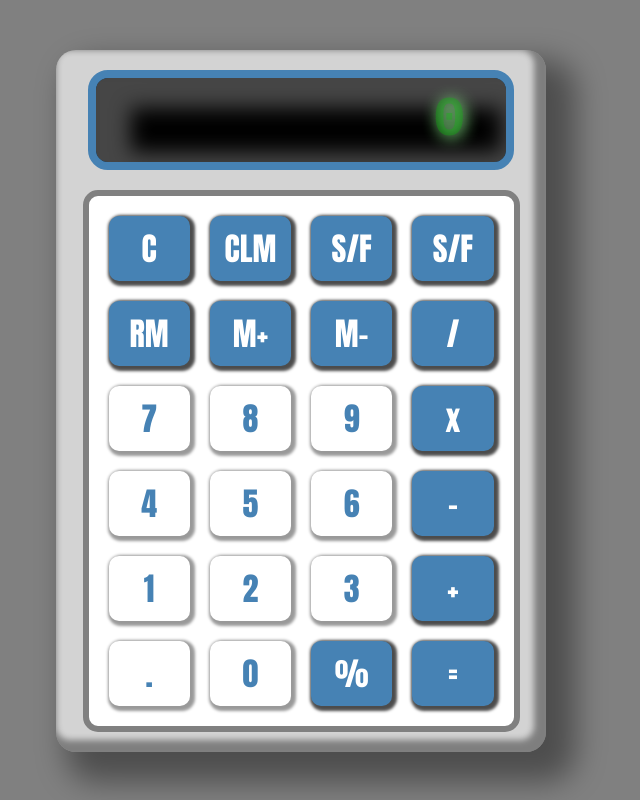
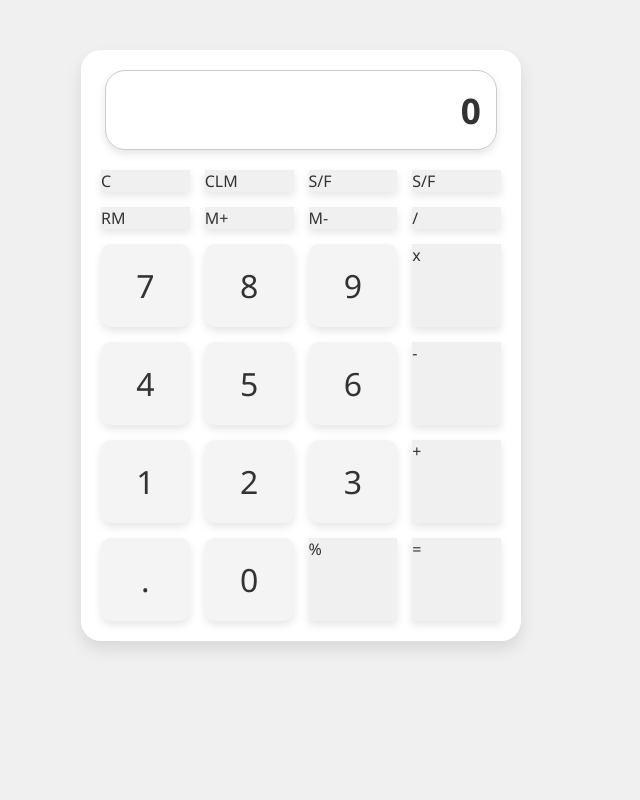
Before and after one commit to AndreLuisTrocoliAzevedoCruz/CalculadoraWeb, a plain HTML site: page ProjetoWeb/index.html in a window 1280 px wide. Shown: the whole page, without its empty margins (339-979 px from the left). Drawn offline with Linux system fonts and the light colour scheme.

Commit message:
Update style.css
Mudança de estilo CSS

```diff
--- a/ProjetoWeb/style.css
+++ b/ProjetoWeb/style.css
@@ -1,87 +1,64 @@
 body {
-    background-color: gray;
+    background-color: #f0f0f0; /* Cor de fundo suave */
     padding: 0;
     margin: 0;
-    text-align: center;
-
+    font-family: 'Segoe UI', Tahoma, Geneva, Verdana, sans-serif; /* Fonte padrão moderna */
 }
 
 .container {
-    background-color: lightgray;
+    background-color: #ffffff; /* Cor de fundo branca */
     padding: 20px;
-    width: 450px;
+    width: 400px; /* Aumento do tamanho do contêiner */
     margin: auto;
     margin-top: 50px;
-    border-radius: 20px;
-    box-shadow: 20px 20px 30px 10px rgb(0, 0, 0, 0.4),
-        inset -6px -6px 6px 6px rgb(0, 0, 0, 0.4);
+    border-radius: 20px; /* Borda arredondada */
+    box-shadow: 0px 8px 16px rgba(0, 0, 0, 0.1); /* Sombra suave */
 }
 
 .container-teclas {
-    margin: 0;
-    padding: 10px;
-    width: 90%;
-    background-color: white;
-    border: 6px solid gray;
-    border-radius: 15px;
-    margin: auto;
     margin-top: 20px;
     display: grid;
-    grid-template-columns: 1fr 1fr 1fr 1fr;
+    grid-template-columns: repeat(4, 1fr); /* Grid com 4 colunas */
+    gap: 15px; /* Eddddntre as teclas */
 }
 
 .tecla {
-    padding: 8px;
-    background-color: white;
-    color: steelblue;
-    margin: 10px;
-    border-radius: 10px;
-    font-size: 2em;
-    font-family: Impact, Haettenschweiler, 'Arial Narrow Bold', sans-serif;
-    box-shadow: 2px 2px 3px 3px rgb(0, 0, 0, 0.4);
+    padding: 20px; /* Aumento do tamanho das teclas */
+    background-color: #f4f4f4; /* Cor de fundo suave */
+    color: #333333; /* Cor do texto */
+    border-radius: 10px; /* Borda arredondada */
+    font-size: 2em; /* Tamanho da fonte aumentado */
+    box-shadow: 0px 4px 8px rgba(0, 0, 0, 0.1); /* Sombra suave */
+    display: flex; /* Centralizar conteúdo verticalmente */
+    justify-content: center; /* Centralizar conteúdo horizontalmente */
+    align-items: center; /* Centralizar conteúdo verticalmente */
 }
 
+
 .tecla-esp {
-    padding: 8px;
-    background-color: steelblue;
-    color: white;
-    margin: 10px;
-    border-radius: 10px;
-    font-size: 2em;
-    font-family: Impact, Haettenschweiler, 'Arial Narrow Bold', sans-serif;
-    box-shadow: 2px 2px 3px 3px rgb(0, 0, 0, 0.7);
+    background-color: #f0f0f0; /* Cor de fundo ligeiramente mais clara */
+    color: #333333; /* Cor do texto */
+    box-shadow: 0px 4px 8px rgba(0, 0, 0, 0.1); /* Sombra suave */
 }
 
-.tecla:active {
-    padding-top: 10px;
-    padding-bottom: 6px;
-    padding-left: 10px;
-    padding-right: 6px;
-    box-shadow: 1px 1px 2px 2px rgb(0, 0, 0, 0.7);
-}
-
-.tecla-esp:active {
-    padding-top: 10px;
-    padding-bottom: 6px;
-    padding-left: 10px;
-    padding-right: 6px;
-    box-shadow: 1px 1px 2px 2px rgb(0, 0, 0, 0.9);
+.tecla:active,
+.tecla:hover,
+.tecla-esp:active,
+.tecla-esp:hover {
+    transform: translateY(2px); /* Efeito de levantar ao passar o mouse ou pressionar */
+    box-shadow: 0px 6px 12px rgba(0, 0, 0, 0.2); /* Sombra mais pronunciada */
 }
 
 .visor {
-    color: rgb(0, 200, 0, 0.3);
-    background-color: black;
+    color: #333333; /* Cor do texto */
+    background-color: #ffffff; /* Cor de fundo branca */
     text-align: right;
-    width: 80%;
+    width: calc(100% - 40px); /* Largura ajustada para o visor */
     margin: auto;
-    /* margin-top: 20px; */
-    padding: 10px;
-    padding-right: 40px;
-    border: 8px solid steelblue;
-    border-radius: 20px;
-    font-size: 3.5em;
-    font-family: 'Courier New', Courier, monospace;
-    font-weight: 700;
-    text-shadow: 2px 2px 15px lightgreen;
-    box-shadow: inset 15px 10px 20px 20px rgb(100, 100, 100, 0.7);
+    padding: 15px;
+    border: 1px solid #cccccc; /* Borda fina */
+    border-radius: 20px; /* Borda arredondada */
+    font-size: 2.2em; /* Tamanho da fonte aumentado */
+    font-weight: bold; /* Fonte em negrito */
+    box-shadow: 0px 4px 8px rgba(0, 0, 0, 0.1); /* Sombra suave */
 }
```
